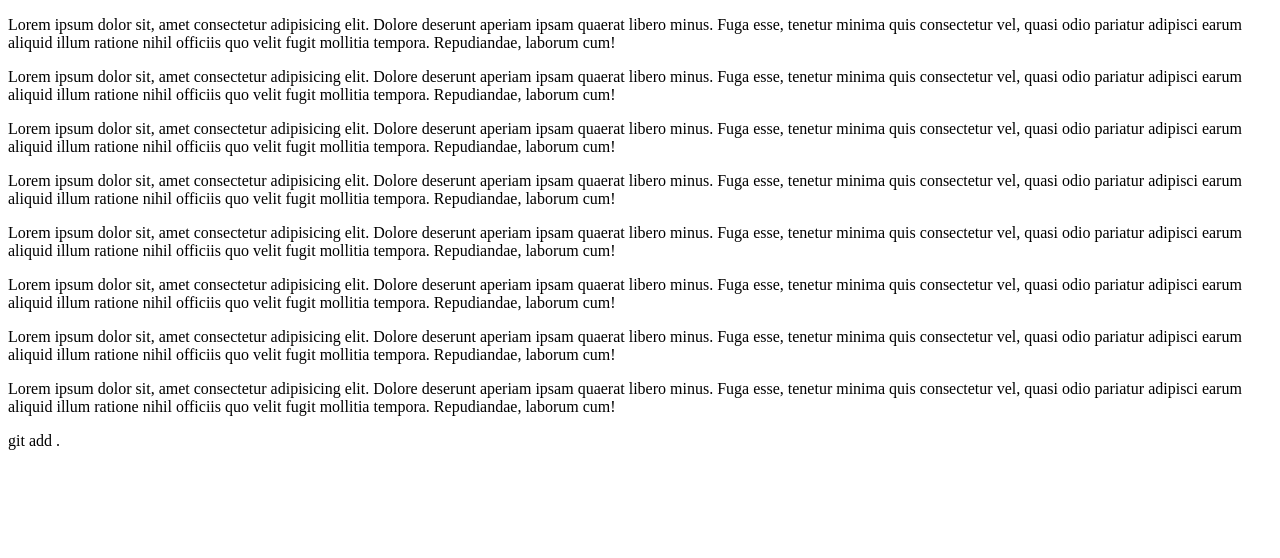
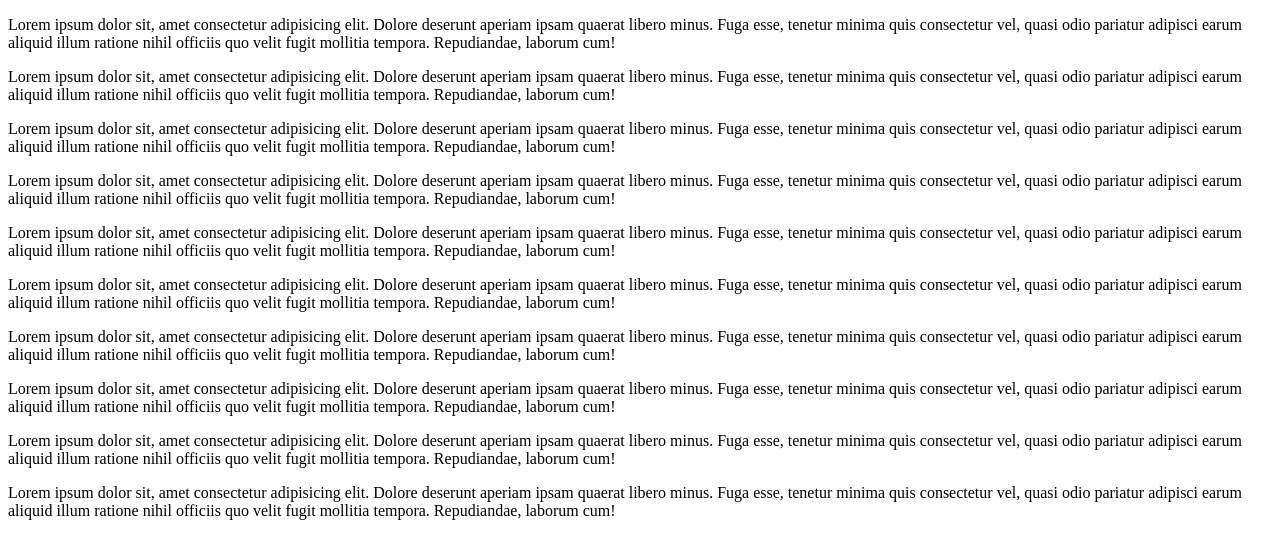
Before and after one commit to esther440/intro-tail, a plain HTML site: page index.html in a window 1280 px wide. Drawn offline with Linux system fonts and the light colour scheme.

Commit message:
forth commit

```diff
--- a/index.html
+++ b/index.html
@@ -14,6 +14,9 @@
     <p>Lorem ipsum dolor sit, amet consectetur adipisicing elit. Dolore deserunt aperiam ipsam quaerat libero minus. Fuga esse, tenetur minima quis consectetur vel, quasi odio pariatur adipisci earum aliquid illum ratione nihil officiis quo velit fugit mollitia tempora. Repudiandae, laborum cum!</p>
     <p>Lorem ipsum dolor sit, amet consectetur adipisicing elit. Dolore deserunt aperiam ipsam quaerat libero minus. Fuga esse, tenetur minima quis consectetur vel, quasi odio pariatur adipisci earum aliquid illum ratione nihil officiis quo velit fugit mollitia tempora. Repudiandae, laborum cum!</p>
     <p>Lorem ipsum dolor sit, amet consectetur adipisicing elit. Dolore deserunt aperiam ipsam quaerat libero minus. Fuga esse, tenetur minima quis consectetur vel, quasi odio pariatur adipisci earum aliquid illum ratione nihil officiis quo velit fugit mollitia tempora. Repudiandae, laborum cum!</p>
-    <p>Lorem ipsum dolor sit, amet consectetur adipisicing elit. Dolore deserunt aperiam ipsam quaerat libero minus. Fuga esse, tenetur minima quis consectetur vel, quasi odio pariatur adipisci earum aliquid illum ratione nihil officiis quo velit fugit mollitia tempora. Repudiandae, laborum cum!</p>git add .
+    <p>Lorem ipsum dolor sit, amet consectetur adipisicing elit. Dolore deserunt aperiam ipsam quaerat libero minus. Fuga esse, tenetur minima quis consectetur vel, quasi odio pariatur adipisci earum aliquid illum ratione nihil officiis quo velit fugit mollitia tempora. Repudiandae, laborum cum!</p>
+    <p>Lorem ipsum dolor sit, amet consectetur adipisicing elit. Dolore deserunt aperiam ipsam quaerat libero minus. Fuga esse, tenetur minima quis consectetur vel, quasi odio pariatur adipisci earum aliquid illum ratione nihil officiis quo velit fugit mollitia tempora. Repudiandae, laborum cum!</p>
+    <p>Lorem ipsum dolor sit, amet consectetur adipisicing elit. Dolore deserunt aperiam ipsam quaerat libero minus. Fuga esse, tenetur minima quis consectetur vel, quasi odio pariatur adipisci earum aliquid illum ratione nihil officiis quo velit fugit mollitia tempora. Repudiandae, laborum cum!</p>
+
 </body>
 </html>
```
